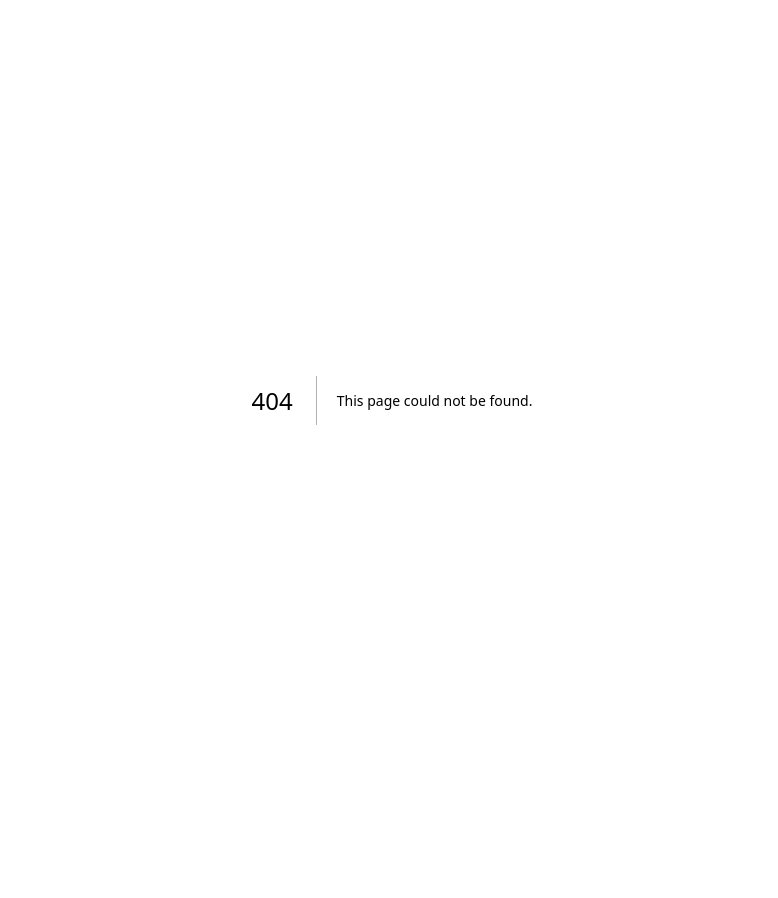
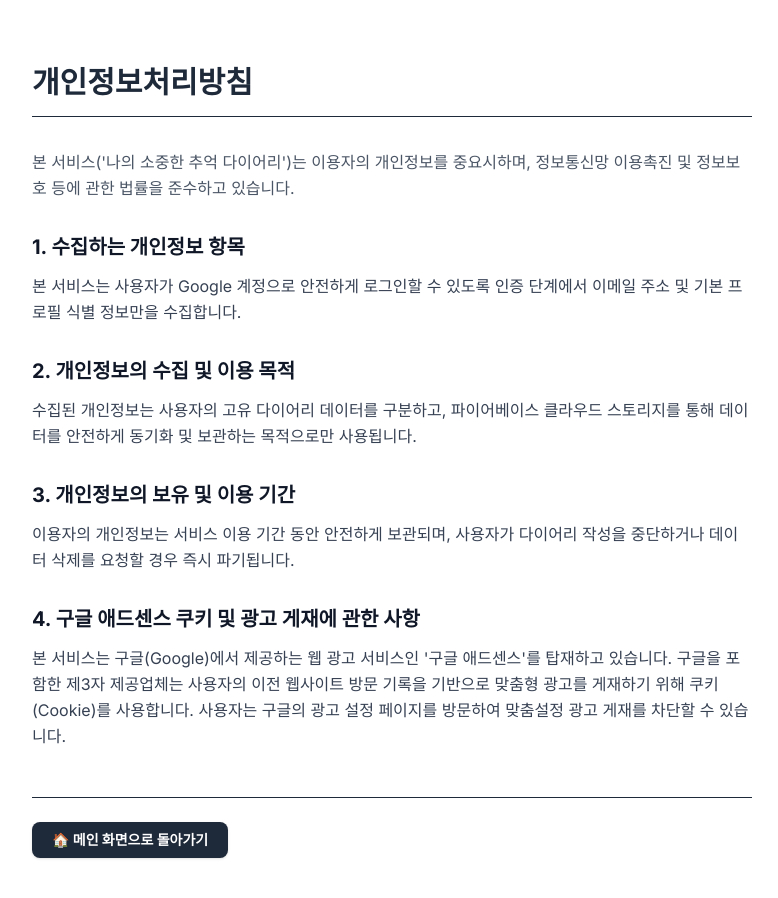
Before and after one commit to gasmanager2/photo_diary, a Next.js app: page /privacy in a window 1280 px wide. Before the commit this address had no page. Shown: the top 898 px of the page, without its empty margins (248-1026 px from the left). Before the commit the page ends 800 px from the top, so only its background shows below. Built offline with nearby package versions, Linux system fonts and the light colour scheme.

Commit message:
애드센스 승인용 개인정보처리방침 페이지 및 푸터 링크 추가

```diff
--- a/app/page.tsx
+++ b/app/page.tsx
@@ -366,6 +366,17 @@ export default function Home() {
           </div>
         </div>
       )}
+
+      {/* ... 기존 모달 및 후원 모달 코드들 생략 ... */}
+
+      {/* 🔽 이 하단 푸터 영역을 </main> 바로 위에 넣어주세요! 🔽 */}
+      <footer className="no-print mt-20 border-t border-gray-200 pt-6 pb-12 text-center text-xs text-gray-400">
+        <p className="mb-2">© {year} 나의 소중한 추억 다이어리. All rights reserved.</p>
+        <a href="/privacy" className="text-gray-500 hover:underline font-bold mx-2">
+          개인정보처리방침
+        </a>
+      </footer>
+
     </main>
   );
 }
--- /dev/null
+++ b/app/privacy/page.tsx
@@ -0,0 +1,37 @@
+// app/privacy/page.tsx
+export default function PrivacyPage() {
+  return (
+    <main className="max-w-3xl mx-auto px-6 py-16 text-gray-800 font-sans leading-relaxed">
+      <h1 className="text-3xl font-bold mb-8 border-b pb-4">개인정보처리방침</h1>
+      <p className="mb-6 text-gray-600">
+        본 서비스('나의 소중한 추억 다이어리')는 이용자의 개인정보를 중요시하며, 정보통신망 이용촉진 및 정보보호 등에 관한 법률을 준수하고 있습니다.
+      </p>
+
+      <h2 className="text-xl font-bold mt-8 mb-3 text-gray-900">1. 수집하는 개인정보 항목</h2>
+      <p className="mb-4 text-gray-700">
+        본 서비스는 사용자가 Google 계정으로 안전하게 로그인할 수 있도록 인증 단계에서 이메일 주소 및 기본 프로필 식별 정보만을 수집합니다.
+      </p>
+
+      <h2 className="text-xl font-bold mt-8 mb-3 text-gray-900">2. 개인정보의 수집 및 이용 목적</h2>
+      <p className="mb-4 text-gray-700">
+        수집된 개인정보는 사용자의 고유 다이어리 데이터를 구분하고, 파이어베이스 클라우드 스토리지를 통해 데이터를 안전하게 동기화 및 보관하는 목적으로만 사용됩니다.
+      </p>
+
+      <h2 className="text-xl font-bold mt-8 mb-3 text-gray-900">3. 개인정보의 보유 및 이용 기간</h2>
+      <p className="mb-4 text-gray-700">
+        이용자의 개인정보는 서비스 이용 기간 동안 안전하게 보관되며, 사용자가 다이어리 작성을 중단하거나 데이터 삭제를 요청할 경우 즉시 파기됩니다.
+      </p>
+
+      <h2 className="text-xl font-bold mt-8 mb-3 text-gray-900">4. 구글 애드센스 쿠키 및 광고 게재에 관한 사항</h2>
+      <p className="mb-6 text-gray-700">
+        본 서비스는 구글(Google)에서 제공하는 웹 광고 서비스인 '구글 애드센스'를 탑재하고 있습니다. 구글을 포함한 제3자 제공업체는 사용자의 이전 웹사이트 방문 기록을 기반으로 맞춤형 광고를 게재하기 위해 쿠키(Cookie)를 사용합니다. 사용자는 구글의 광고 설정 페이지를 방문하여 맞춤설정 광고 게재를 차단할 수 있습니다.
+      </p>
+
+      <div className="mt-12 pt-6 border-t">
+        <a href="/" className="inline-block bg-gray-800 text-white px-5 py-2 rounded-lg text-sm font-bold shadow-sm hover:bg-gray-700 transition">
+          🏠 메인 화면으로 돌아가기
+        </a>
+      </div>
+    </main>
+  );
+}
```
